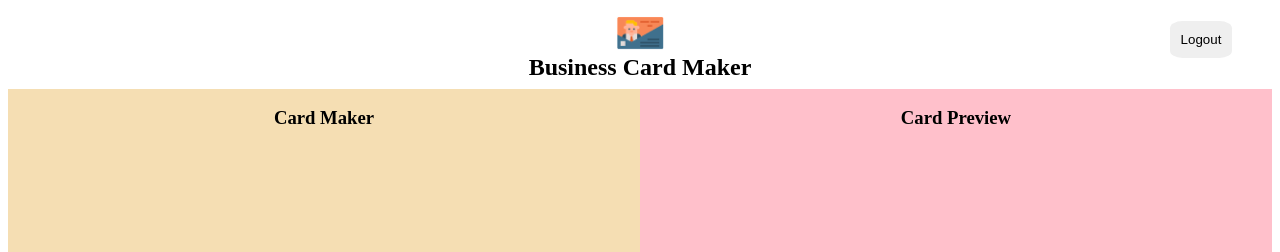
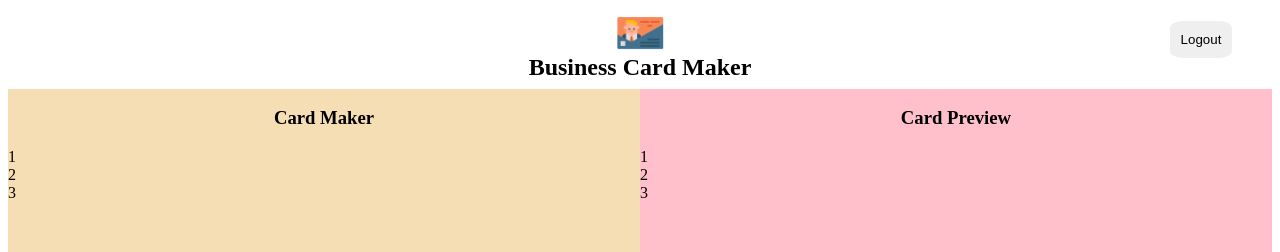
Before and after one commit to wonsikgo/react-card-maker, a React (Create React App) app: page /maker in a window 1280 px wide. Shown: the top 252 px of the page. Built offline with nearby package versions, Linux system fonts and the light colour scheme; no server answers; sample sign-in values are in the browser's storage.

Commit message:
Card 컴포넌트 추가, cards state 추가

```diff
--- /dev/null
+++ b/src/components/card/card.jsx
@@ -0,0 +1,7 @@
+import React from "react";
+
+const Card = ({ card }) => {
+  return <div>{card.id}</div>;
+};
+
+export default Card;
--- a/src/components/editor/editor.jsx
+++ b/src/components/editor/editor.jsx
@@ -1,9 +1,13 @@
-import React from 'react';
-import styles from './editor.module.css';
+import React from "react";
+import Card from "../card/card";
+import styles from "./editor.module.css";
 
-const Editor = props => (
+const Editor = ({ cards }) => (
   <section className={styles.editor}>
     <h1 className={styles.title}>Card Maker</h1>
+    {cards.map((card) => (
+      <Card card={card} key={card.id} />
+    ))}
   </section>
 );
 
--- a/src/components/maker/maker.jsx
+++ b/src/components/maker/maker.jsx
@@ -5,8 +5,44 @@ import Header from "../header/header";
 import styles from "./maker.module.css";
 import Editor from "../editor/editor";
 import Preview from "../preview/preview";
+import { useState } from "react";
 
 const Maker = ({ authService }) => {
+  const [cards, setCards] = useState([
+    {
+      id: "1",
+      name: "Wonsik",
+      company: "Samsung",
+      theme: "dark",
+      title: "Software Engineer",
+      email: "ellie@gmail.com",
+      message: "go for it",
+      fileName: "wonsik",
+      fileURL: null,
+    },
+    {
+      id: "2",
+      name: "Wonsik2",
+      company: "Samsung",
+      theme: "light",
+      title: "Software Engineer",
+      email: "ellie@gmail.com",
+      message: "go for it",
+      fileName: "wonsik",
+      fileURL: "ellie.png",
+    },
+    {
+      id: "3",
+      name: "Wonsik3",
+      company: "Samsung",
+      theme: "colorful",
+      title: "Software Engineer",
+      email: "ellie@gmail.com",
+      message: "go for it",
+      fileName: "wonsik",
+      fileURL: null,
+    },
+  ]);
   const history = useHistory();
   const onLogout = () => {
     authService.logout();
@@ -23,8 +59,8 @@ const Maker = ({ authService }) => {
     <section className={styles.maker}>
       <Header onLogout={onLogout} />
       <div className={styles.container}>
-        <Editor />
-        <Preview />
+        <Editor cards={cards} />
+        <Preview cards={cards} />
       </div>
       <Footer />
     </section>
--- a/src/components/preview/preview.jsx
+++ b/src/components/preview/preview.jsx
@@ -1,9 +1,13 @@
-import React from 'react';
-import styles from './preview.module.css';
+import React from "react";
+import Card from "../card/card";
+import styles from "./preview.module.css";
 
-const Preview = props => (
+const Preview = ({ cards }) => (
   <section className={styles.preview}>
     <h1 className={styles.title}>Card Preview</h1>
+    {cards.map((card) => (
+      <Card card={card} key={card.id} />
+    ))}
   </section>
 );
 
```
Also changed, not shown: src/components/card/card.module.css (added).
